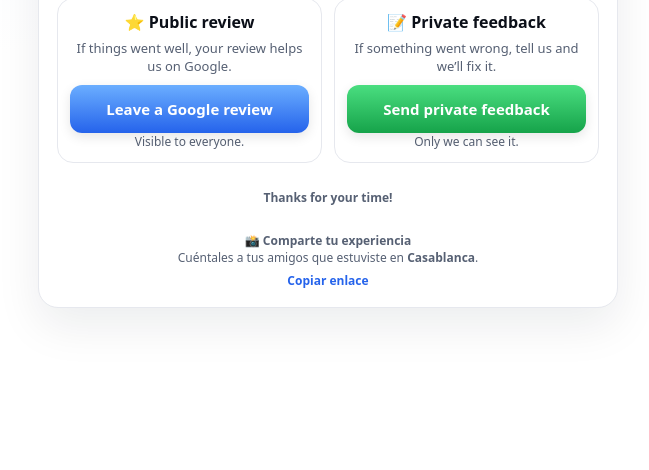
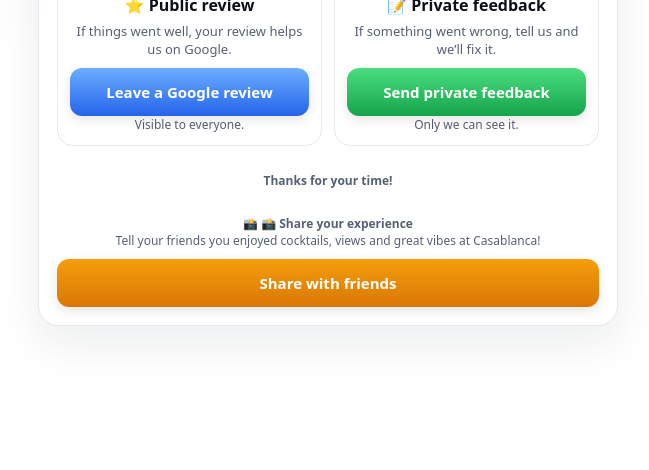
Before and after one commit to alejandroguadalupi-max/webb, a plain HTML site: page restaurante_casablanca.html in a window 1280 px wide. Shown: the part 330-800 px from the top of the page, without its empty margins (312-961 px from the left). Drawn offline with Linux system fonts and the light colour scheme.

Commit message:
Update restaurante_casablanca.html

```diff
--- a/restaurante_casablanca.html
+++ b/restaurante_casablanca.html
@@ -38,7 +38,6 @@
     position:relative;
   }
 
-  /* Selector de idioma */
   #lang-selector{
     position:absolute; top:12px; right:12px;
     z-index:10;
@@ -63,7 +62,6 @@
     border-radius:12px;
     box-shadow:0 8px 20px rgba(12,20,33,.1);
     padding:6px;
-    overflow:hidden;
   }
   .lang-option{
     display:flex; align-items:center; gap:8px;
@@ -101,6 +99,7 @@
   .btn:active{transform:translateY(1px)}
   .btn-google{background:linear-gradient(180deg,#6baeff,var(--google))}
   .btn-private{background:linear-gradient(180deg,#4ade80,var(--ok))}
+  .btn-share{background:linear-gradient(180deg,#f59e0b,#d97706)}
   .note{font-size:12px; color:var(--muted); text-align:center}
 
   @media(max-width:360px){
@@ -138,21 +137,17 @@
 
     <p class="note" id="thanks"><strong>¡Gracias por tu tiempo!</strong></p>
 
-    <!-- Nueva sección: compartir experiencia -->
+    <!-- NUEVA SECCIÓN DE COMPARTIR -->
     <div class="note" id="shareOption">
-      📸 <strong>Comparte tu experiencia</strong><br>
-      Cuéntales a tus amigos que estuviste en <strong>Casablanca</strong>.<br>
-      <a id="btnShare" href="#" style="display:inline-block;margin-top:6px;
-        font-weight:600;text-decoration:none;color:var(--google);">
-        Compartir con amigos
-      </a>
+      📸 <strong id="shareTitle">Comparte tu experiencia</strong><br>
+      <span id="shareText">Cuéntales a tus amigos que estuviste disfrutando en Casablanca, con cócteles, vistas y buena vibra.</span><br>
+      <a id="btnShare" href="#" class="btn btn-share" style="margin-top:10px;">Compartir con amigos</a>
     </div>
   </main>
 
 <script>
-  // ===== Configurable =====
   const RESTAURANT_NAME = "Restaurante Casablanca · Las Canteras";
-  const PLACE_ID_OR_URL = "https://maps.app.goo.gl/xxxxx"; // Enlace real a tu restaurante
+  const GOOGLE_MAPS_LINK = "https://www.google.com/maps/place/Terraza+Casa+Blanca+Las+Canteras/@28.141278,-15.4374678,768m/data=!3m2!1e3!4b1!4m6!3m5!1s0xc409546bd250fb7:0x1844c8ed175e5104!8m2!3d28.141278!4d-15.4348929!16s%2Fg%2F11qb8pxwyk?entry=ttu&g_ep=EgoyMDI1MTAwOC4wIKXMDSoASAFQAw%3D%3D";
 
   const TALLY_LINKS = {
     es: "https://tally.so/r/w2Qla9",
@@ -166,7 +161,7 @@
   const COPY = {
     es: {
       pageTitle: "¿Cómo fue tu experiencia?",
-      subtitle: "Cuéntanos en 10\u00a0segundos cómo fue todo.",
+      subtitle: "Cuéntanos en 10 segundos cómo fue todo.",
       publicTitle: "⭐ Reseña pública",
       publicText: "Si te fue bien, tu reseña nos da visibilidad en Google.",
       publicBtn: "Dejar reseña en Google",
@@ -176,11 +171,15 @@
       privateBtn: "Enviar comentario privado",
       privateNote: "Solo lo vemos nosotros.",
       thanks: "¡Gracias por tu tiempo!",
+      shareTitle: "📸 Comparte tu experiencia",
+      shareText: "Cuéntales a tus amigos que estuviste disfrutando en Casablanca, con cócteles, vistas y buena vibra.",
+      shareBtn: "Compartir con amigos",
+      shareMsg: "Acabo de disfrutar en Terraza Casablanca Las Canteras 🍸✨ ¡Tienes que venir!",
       langSelectorTitle: "Cambiar idioma"
     },
     en: {
       pageTitle: "How was your experience?",
-      subtitle: "Tell us in 10\u00a0seconds how everything went.",
+      subtitle: "Tell us in 10 seconds how everything went.",
       publicTitle: "⭐ Public review",
       publicText: "If things went well, your review helps us on Google.",
       publicBtn: "Leave a Google review",
@@ -190,11 +189,15 @@
       privateBtn: "Send private feedback",
       privateNote: "Only we can see it.",
       thanks: "Thanks for your time!",
+      shareTitle: "📸 Share your experience",
+      shareText: "Tell your friends you enjoyed cocktails, views and great vibes at Casablanca!",
+      shareBtn: "Share with friends",
+      shareMsg: "Just had a great time at Terraza Casablanca Las Canteras 🍸✨ Highly recommended!",
       langSelectorTitle: "Change language"
     },
     de: {
       pageTitle: "Wie war Ihre Erfahrung?",
-      subtitle: "Erzählen Sie uns in 10\u00a0Sekunden, wie alles war.",
+      subtitle: "Erzählen Sie uns in 10 Sekunden, wie alles war.",
       publicTitle: "⭐ Öffentliche Bewertung",
       publicText: "Wenn es Ihnen gefallen hat, hilft uns Ihre Bewertung bei Google.",
       publicBtn: "Google-Bewertung abgeben",
@@ -204,11 +207,15 @@
       privateBtn: "Privaten Kommentar senden",
       privateNote: "Nur wir sehen es.",
       thanks: "Vielen Dank für Ihre Zeit!",
+      shareTitle: "📸 Teilen Sie Ihre Erfahrung",
+      shareText: "Erzählen Sie Ihren Freunden von Ihren Drinks und der tollen Atmosphäre bei Casablanca!",
+      shareBtn: "Mit Freunden teilen",
+      shareMsg: "Ich habe gerade die Aussicht und Drinks bei Terraza Casablanca Las Canteras genossen 🍸✨ Sehr empfehlenswert!",
       langSelectorTitle: "Sprache ändern"
     },
     fr: {
       pageTitle: "Comment était votre expérience ?",
-      subtitle: "Racontez-nous en 10\u00a0secondes comment tout s'est passé.",
+      subtitle: "Racontez-nous en 10 secondes comment tout s'est passé.",
       publicTitle: "⭐ Avis public",
       publicText: "Si tout s'est bien passé, votre avis nous aide sur Google.",
       publicBtn: "Laisser un avis Google",
@@ -218,6 +225,10 @@
       privateBtn: "Envoyer un commentaire privé",
       privateNote: "Seulement nous le voyons.",
       thanks: "Merci pour votre temps !",
+      shareTitle: "📸 Partage ton expérience",
+      shareText: "Dis à tes amis que tu as profité de la vue et des cocktails chez Casablanca 🍸✨",
+      shareBtn: "Partager avec des amis",
+      shareMsg: "Je viens de passer un super moment à la Terraza Casablanca Las Canteras 🍸✨ À ne pas manquer !",
       langSelectorTitle: "Changer de langue"
     }
   };
@@ -247,26 +258,22 @@
     document.getElementById("btnPrivate").textContent = dict.privateBtn;
     document.getElementById("privateNote").textContent = dict.privateNote;
     document.getElementById("thanks").innerHTML = `<strong>${dict.thanks}</strong>`;
-    document.getElementById("btnPrivate").href = TALLY_LINKS[lang] || TALLY_LINKS.en;
-    if (document.getElementById("current-lang-flag")) {
+    document.getElementById("shareTitle").textContent = dict.shareTitle;
+    document.getElementById("shareText").textContent = dict.shareText;
+    document.getElementById("btnShare").textContent = dict.shareBtn;
+    document.getElementById("btnPrivate").href = TALLY_LINKS[lang];
     document.getElementById("current-lang-flag").textContent = FLAGS[lang];
     document.getElementById("current-lang").title = dict.langSelectorTitle;
-    }
     localStorage.setItem('userLang', lang);
-    const options = document.getElementById("lang-options");
-    if(options) options.style.display = 'none';
+    document.getElementById("btnShare").onclick = (e) => shareExperience(e, dict.shareMsg);
+    document.getElementById("lang-options").style.display = 'none';
   }
 
   function createLangSelector() {
     const card = document.querySelector('.card');
     const selector = document.createElement('div');
     selector.id = 'lang-selector';
-    selector.innerHTML = `
-      <div id="current-lang">
-        <span id="current-lang-flag"></span>
-      </div>
-      <div id="lang-options"></div>
-    `;
+    selector.innerHTML = `<div id="current-lang"><span id="current-lang-flag"></span></div><div id="lang-options"></div>`;
     card.prepend(selector);
     const optionsContainer = document.getElementById('lang-options');
     Object.keys(COPY).forEach(langCode => {
@@ -277,51 +284,43 @@
       option.addEventListener('click', () => setLang(langCode));
       optionsContainer.appendChild(option);
     });
-    document.getElementById('current-lang').addEventListener('click', (e) => {
+    document.getElementById('current-lang').addEventListener('click', e => {
       e.stopPropagation();
       const options = document.getElementById('lang-options');
       options.style.display = options.style.display === 'block' ? 'none' : 'block';
     });
-    document.addEventListener('click', (e) => {
+    document.addEventListener('click', e => {
       if (!selector.contains(e.target)) document.getElementById('lang-options').style.display = 'none';
     });
   }
 
-  // ===== Compartir experiencia =====
-  function initShareButton() {
-    const shareBtn = document.getElementById('btnShare');
-    if (!shareBtn) return;
-    if (navigator.share) {
-      shareBtn.addEventListener('click', async (e) => {
+  async function shareExperience(e, msg) {
     e.preventDefault();
     try {
+      if (navigator.share) {
         await navigator.share({
-            title: 'Restaurante Casablanca',
-            text: 'Acabo de disfrutar en Restaurante Casablanca 🍸✨ ¡Tienes que venir!',
-            url: PLACE_ID_OR_URL
-          });
-        } catch (err) {
-          console.log('Compartir cancelado o no soportado:', err);
-        }
+          title: "Terraza Casablanca Las Canteras",
+          text: msg,
+          url: GOOGLE_MAPS_LINK
         });
       } else {
-      shareBtn.textContent = 'Copiar enlace';
-      shareBtn.addEventListener('click', (e) => {
-        e.preventDefault();
-        navigator.clipboard.writeText(PLACE_ID_OR_URL);
-        shareBtn.textContent = '¡Enlace copiado!';
-        setTimeout(() => shareBtn.textContent = 'Copiar enlace', 2000);
-      });
+        await navigator.clipboard.writeText(GOOGLE_MAPS_LINK);
+        const btn = document.getElementById("btnShare");
+        const oldText = btn.textContent;
+        btn.textContent = "✅ Enlace copiado";
+        setTimeout(() => btn.textContent = oldText, 2000);
+      }
+    } catch (err) {
+      console.log("Compartir cancelado o no soportado:", err);
     }
   }
 
   (function init() {
     document.getElementById("brandName").textContent = RESTAURANT_NAME;
-    document.getElementById("btnGoogle").href = PLACE_ID_OR_URL;
+    document.getElementById("btnGoogle").href = GOOGLE_MAPS_LINK;
     createLangSelector();
     const initialLang = getInitialLang();
     setLang(initialLang);
-    initShareButton();
   })();
 </script>
 </body>
```
Lines whose indentation alone changed are shown as unchanged.
